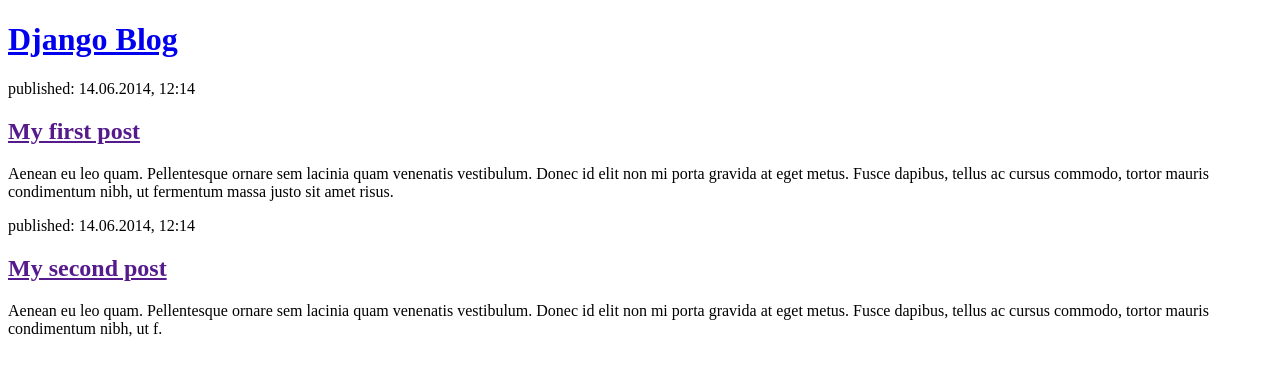
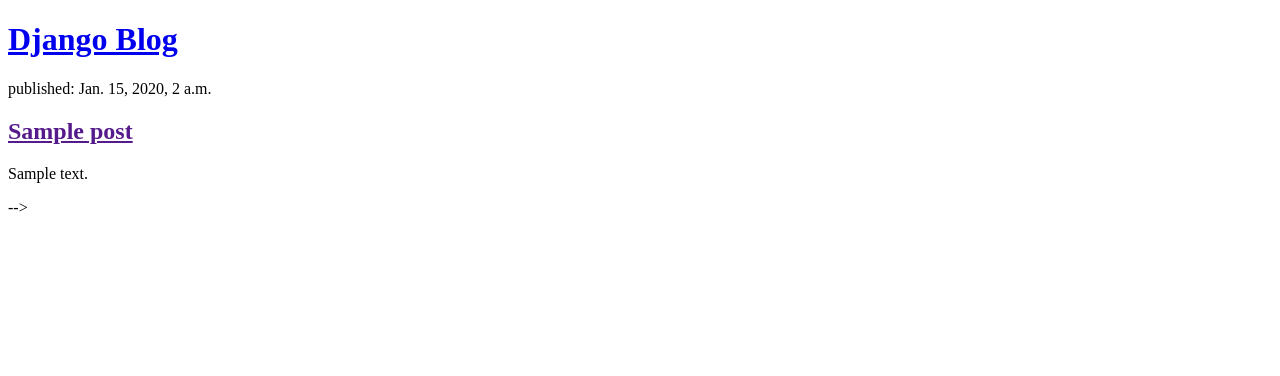
Before and after one commit to javawockeez/my-first-blog, a Django app: page / in a window 1280 px wide. Shown: the top 376 px of the page. Run offline with Django 3.2, Linux system fonts and the light colour scheme; tables that the repository leaves empty hold one stand-in row (values such as "Sample post").

Commit message:
Updated html with Django tags & views.py

```diff
--- a/blog/templates/blog/post_list.html
+++ b/blog/templates/blog/post_list.html
@@ -7,17 +7,24 @@
         <header>
             <h1><a href="/">Django  Blog</a></h1>
         </header>
+        {% for post in posts %}
+            <article>
+              <time>published: {{ post.published_date }}</time>
+              <h2><a href="">{{ post.title }}</a></h2>
+              <p>{{ post.text | linebreaksbr }}</p>
+            </article>
+        {% endfor %}
 
-        <article>
+        <!-- <article>
             <time>published: 14.06.2014, 12:14</time>
             <h2><a href="">My first post</a></h2>
-            <p>Aenean eu leo quam. Pellentesque ornare sem lacinia quam venenatis vestibulum. Donec id elit non mi porta gravida at eget metus. Fusce dapibus, tellus ac cursus commodo, tortor mauris condimentum nibh, ut fermentum massa justo sit amet risus.</p>
-        </article>
+            <!-- <p>Aenean eu leo quam. Pellentesque ornare sem lacinia quam venenatis vestibulum. Donec id elit non mi porta gravida at eget metus. Fusce dapibus, tellus ac cursus commodo, tortor mauris condimentum nibh, ut fermentum massa justo sit amet risus.</p> -->
+        <!-- </article>
 
         <article>
             <time>published: 14.06.2014, 12:14</time>
             <h2><a href="">My second post</a></h2>
             <p>Aenean eu leo quam. Pellentesque ornare sem lacinia quam venenatis vestibulum. Donec id elit non mi porta gravida at eget metus. Fusce dapibus, tellus ac cursus commodo, tortor mauris condimentum nibh, ut f.</p>
-        </article>
+        </article> --> -->
     </body>
 </html>
--- a/blog/views.py
+++ b/blog/views.py
@@ -1,4 +1,7 @@
 from django.shortcuts import render
+from django.utils import timezone
+from .models import Post
 
 def post_list(request):
-    return render(request, 'blog/post_list.html', {})
+    posts = Post.objects.filter(published_date__lte=timezone.now()).order_by('published_date')
+    return render(request, 'blog/post_list.html', {'posts': posts})
```
